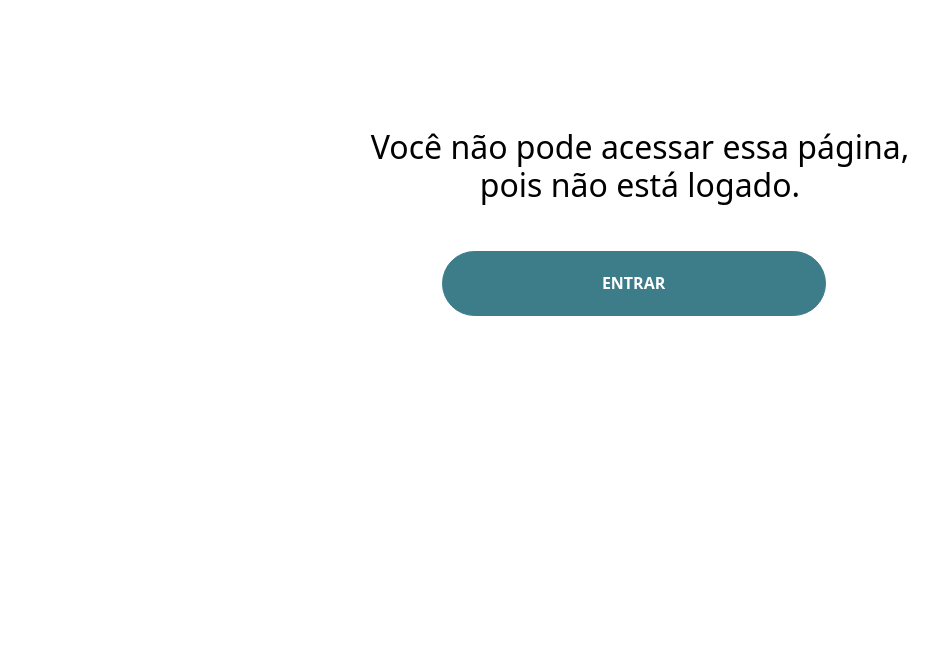
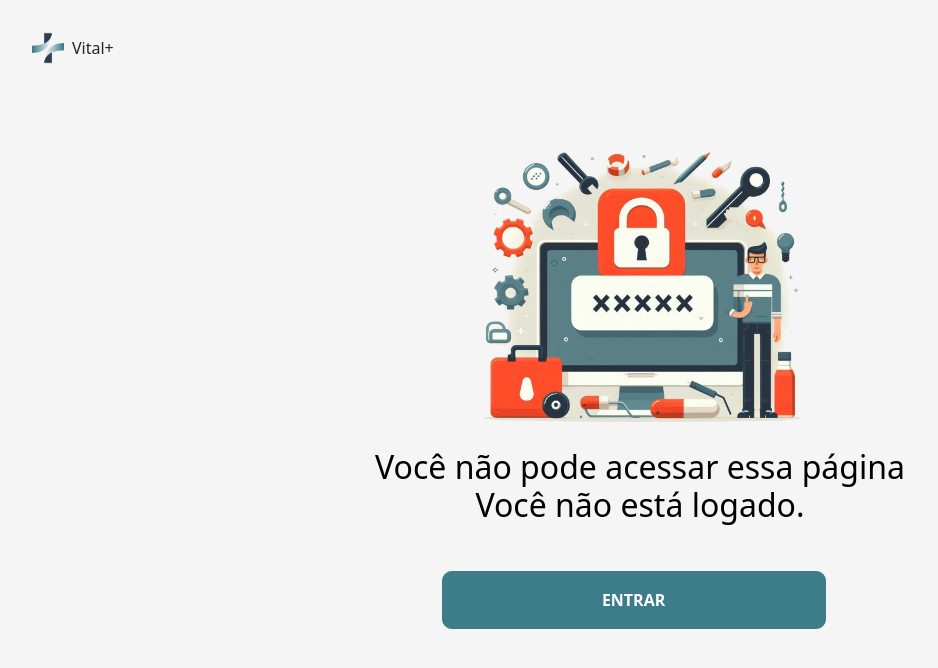
Before and after one commit to JaoPedr0o/homeCare-P.I, a PHP site: page /validarLogin.php in a window 1280 px wide. Shown: the top 668 px of the page, without its empty margins (0-938 px from the left). Run offline with PHP 8.4, Linux system fonts and the light colour scheme; some libraries are stand-ins or nearby versions.

Commit message:
fix: ajustando tela de erro de senha

```diff
--- a/necessarioLogin.css
+++ b/necessarioLogin.css
@@ -1,15 +1,42 @@
+body {
+    background-color: #F5F5F5;
+}
+
 .aviso{
     color: #000000;
     text-align: center;
     padding-top: 10%;
+    display: flex;
+    flex-direction: column;
+    justify-content: center;
+    align-items: center;
+}
+
+img {
+    width: 20rem;
+    height: 20rem;
+}
+
+.logo {
+    position: absolute;
+    display: flex;
+    align-items: center;
+    gap: 0.5rem;
+    top: 2rem;
+    left: 2rem;
+}
+
+.logo img {
+    width: 2rem;
+    height: 2rem;
 }
 
 .btn-second{
-    border-radius: 5rem;
+    border-radius: 0.6rem;
     text-transform: uppercase;
     color: #fff;
     font-size: 1.0rem;
-    padding: 1.5% 6%;
+    padding: 1rem 4rem;
     cursor: pointer;
     font-weight: bold;
     width: 30%;
--- a/perfilPaciente.css
+++ b/perfilPaciente.css
@@ -9,14 +9,13 @@ body {
 }
 
 .container {
-    max-width: 120rem !important;
     padding: 1rem;
     display: flex;
     flex-direction: column;
 }
 
 .header {
-    width: 100%;
+    max-width: 120rem !important;
     box-shadow: 0 0.2rem 0.5rem var(--shadow-color);
     background-color: var(--white);
 }
--- a/validarLogin.php
+++ b/validarLogin.php
@@ -36,7 +36,7 @@ if (isset($_POST['email']) || isset($_POST['senha'])) {
             header("Location: telaInicial.php");
             exit;
         } else {
-            $erro = "[ERRO!] Senha ou E-mail incorretos!";
+            $erro = "Senha ou E-mail incorretos!";
         }
     }
 }
@@ -52,7 +52,7 @@ if (isset($_POST['email']) || isset($_POST['senha'])) {
         <title><?php echo $erro ? "Erro: $erro" : "Necessário Login"; ?></title>
 
         <link href="https://cdn.jsdelivr.net/npm/bootstrap@5.3.3/dist/css/bootstrap.min.css" rel="stylesheet" integrity="sha384-QWTKZyjpPEjISv5WaRU9OFeRpok6YctnYmDr5pNlyT2bRjXh0JMhjY6hW+ALEwIH" crossorigin="anonymous"/>
-        <link rel="shortcut icon" href="loginIMG/logo.png" type="image/x-icon">
+        <link rel="shortcut icon" href="loginIMG/logo-transparente.png" type="image/x-icon">
         <script src="https://cdn.jsdelivr.net/npm/bootstrap@5.3.3/dist/js/bootstrap.bundle.min.js" integrity="sha384-YvpcrYf0tY3lHB60NNkmXc5s9fDVZLESaAA55NDzOxhy9GkcIdslK1eN7N6jIeHz" crossorigin="anonymous"></script>
         <script src="https://kit.fontawesome.com/2a79d52758.js" crossorigin="anonymous"></script>
         <script src="js/jquery-3.7.1.js" type="text/javascript"></script>
@@ -61,13 +61,18 @@ if (isset($_POST['email']) || isset($_POST['senha'])) {
     </head>
     <body>
         <!-- Mensagem de aviso -->
+        <div class="logo">
+            <img class="imgPrincipal" src="loginIMG/logo-transparente.png" alt="" />
+            Vital+
+        </div>
         <h2 class="aviso">
-            Você não pode acessar essa página,
+            <img src="assets/passwordIncorrect.png" alt="">
+            Você não pode acessar essa página
             <?php
             if ($erro) {
-                echo "<br>pois: $erro";
+                echo "<br>$erro";
             } else {
-                echo "<br>pois não está logado.";
+                echo "<br>Você não está logado.";
             }
             ?>
         </h2>
```
Also changed, not shown: assets/passwordIncorrect.png (added).
